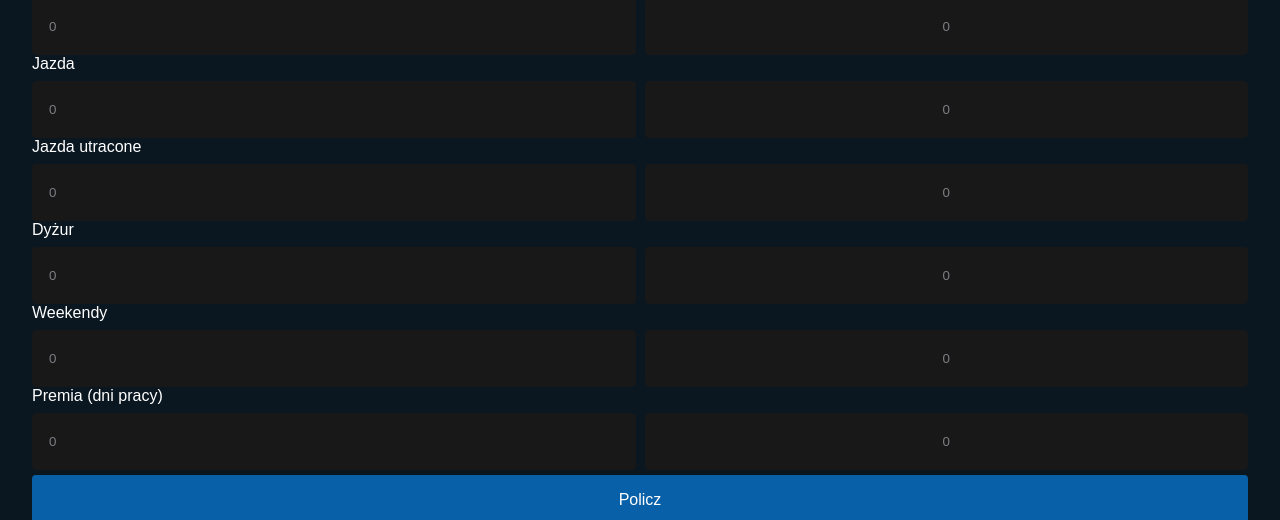
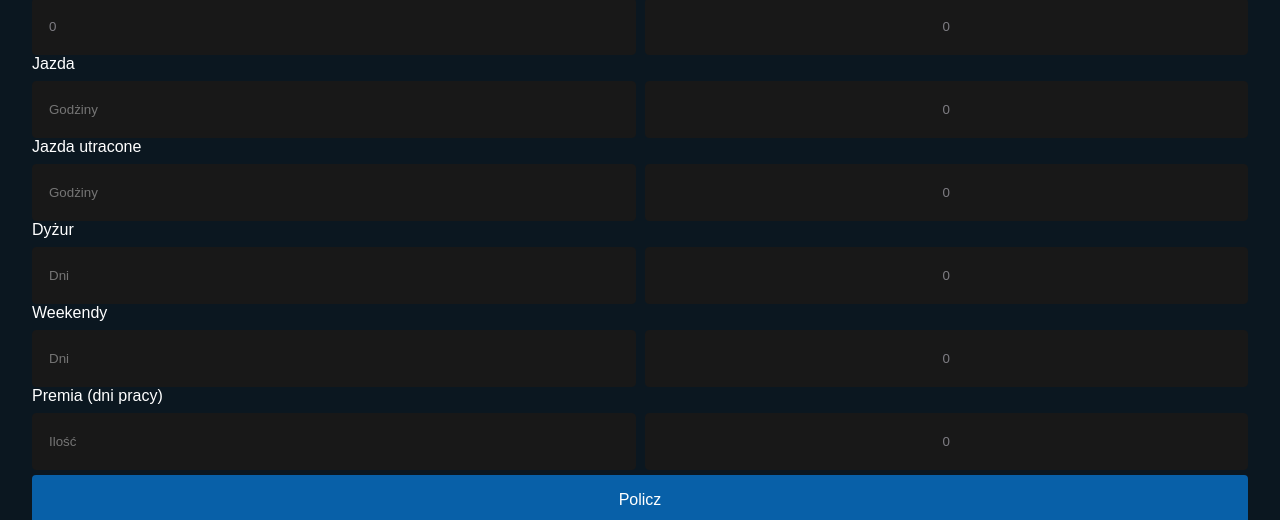
Before and after one commit to olekrumian/czassPracy-react-app, a React (Create React App) app: page / in a window 1280 px wide. Both pictures are taken after a click on the button "Dom". Shown: the part 191-711 px from the top of the page. Built offline with nearby package versions, Linux system fonts and the light colour scheme.

Commit message:
refactor_sumOperacji

```diff
--- a/src/Components/Calculate.js
+++ b/src/Components/Calculate.js
@@ -44,7 +44,7 @@ const getLocalStorage = () => {
 const utracone = () => {
   const array = getLocalStorage()
 
-  const arrayUtr = array.filter((elem) => elem.uwagi === 'utracone')
+  const arrayUtr = array.filter((elem) => elem.uwagi == 'utracone')
   const utraconeTotal = arrayUtr.reduce((total, elem) => {
     total += parseInt(elem.operacji)
     return total
@@ -55,13 +55,12 @@ const utracone = () => {
 
 const sumOperacji = () => {
   const suma = getLocalStorage()
-  let total = 0
   if (suma.length > 0) {
-    suma.forEach((element) => {
-      total += parseInt(element.operacji)
-    })
+    const operacjiTotal = suma.reduce((total, elem) => {
+      return (total += parseInt(elem.operacji))
+    }, 0)
+    return operacjiTotal
   }
-  return total
 }
 
 export const Calculate = () => {
@@ -78,11 +77,11 @@ export const Calculate = () => {
   const [sumTotal, setSumTotal] = useState({
     operacji: sumOperacji() - utracone(),
     operacjiUtracone: utracone(),
-    jazda: 0,
-    jazdaUtracone: 0,
-    dyzur: 0,
-    weekend: 0,
-    premia: 0,
+    jazda: '',
+    jazdaUtracone: '',
+    dyzur: '',
+    weekend: '',
+    premia: '',
   })
   const [wyplata, setWyplata] = useState(0)
 
@@ -256,13 +255,13 @@ export const Calculate = () => {
               placeholder="Ilość"
               inputMode="decimal"
               name="operacji"
-              value={sumOperacji() - utracone()}
+              value={`${sumOperacji() ? sumOperacji() - utracone() : 0}`}
               onChange={handleChange}
             />
             <input
               id="hour"
               className="input_goal"
-              value={(sumOperacji() - utracone()) * 42}
+              value={`${sumOperacji() ? (sumOperacji() - utracone()) * 42 : 0}`}
               readOnly
             />
           </div>
```
